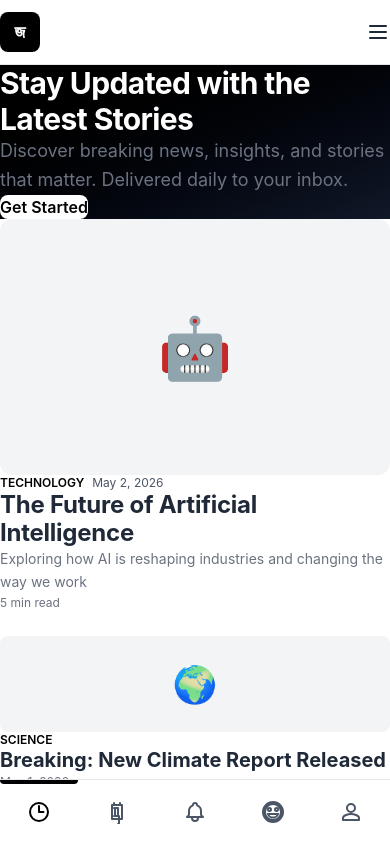
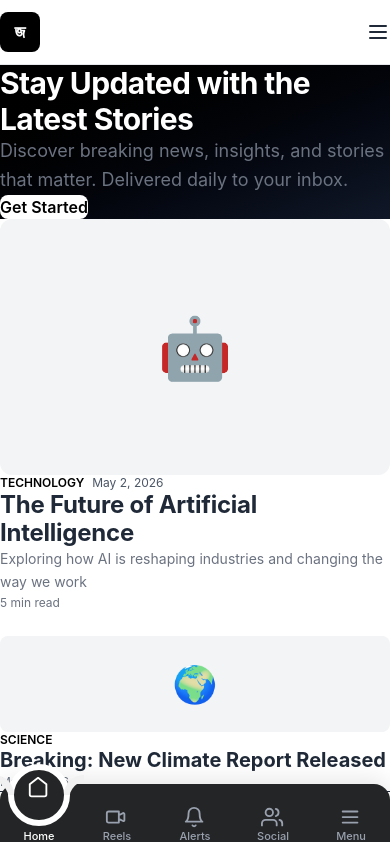
Before and after one commit to FullstackRakibul/jonosrot-portal, a Vue app: page / in a window 390 px wide. Shown: the top 842 px of the page. Built offline with nearby package versions, Linux system fonts and the light colour scheme.

Commit message:
UI : update the bottom nav bar

```diff
--- a/components.d.ts
+++ b/components.d.ts
@@ -7,12 +7,9 @@ export {}
 /* prettier-ignore */
 declare module 'vue' {
   export interface GlobalComponents {
-    AButton: typeof import('ant-design-vue/es')['Button']
     BottomNav: typeof import('./src/components/BottomNav.vue')['default']
-    ClientModal: typeof import('./src/components/forms/ClientModal.vue')['default']
     Footer: typeof import('./src/components/Footer.vue')['default']
     HeroSection: typeof import('./src/components/HeroSection.vue')['default']
-    KPIBox: typeof import('./src/components/shared/KPIBox.vue')['default']
     NavBar: typeof import('./src/components/NavBar.vue')['default']
     RouterLink: typeof import('vue-router')['RouterLink']
     RouterView: typeof import('vue-router')['RouterView']
--- a/src/App.vue
+++ b/src/App.vue
@@ -8,7 +8,7 @@ import BottomNav from '@/components/BottomNav.vue'
 <template>
   <div class="min-h-screen bg-white flex flex-col">
     <NavBar />
-    <main class="flex-1 pb-16 md:pb-0">
+    <main class="w-full  pb-16px md:pb-0">
       <RouterView />
     </main>
     <!-- Desktop Footer -->
@@ -18,5 +18,4 @@ import BottomNav from '@/components/BottomNav.vue'
   </div>
 </template>
 
-<style scoped>
-</style>
+<style scoped></style>
--- a/src/components/BottomNav.vue
+++ b/src/components/BottomNav.vue
@@ -1,4 +1,5 @@
 <script setup lang="ts">
+import { ref, watch, onMounted } from 'vue'
 import { useRouter, useRoute } from 'vue-router'
 
 const router = useRouter()
@@ -7,103 +8,172 @@ const route = useRoute()
 interface NavItem {
   id: string
   label: string
-  icon: string
-  path?: string
+  path: string
+  outlinedIcon: string
+  filledIcon: string
 }
 
 const navItems: NavItem[] = [
   {
     id: 'home',
     label: 'Home',
-    icon: 'M3 12a9 9 0 1 1 18 0a9 9 0 0 1-18 0M12 6v6h4.5',
-    path: '/'
+    path: '/',
+    outlinedIcon: 'M3 9l9-7 9 7v11a2 2 0 0 1-2 2H5a2 2 0 0 1-2-2z',
+    filledIcon: 'M3 9l9-7 9 7v11a2 2 0 0 1-2 2H5a2 2 0 0 1-2-2z'
   },
   {
     id: 'reels',
     label: 'Reels',
-    icon: 'M9 3v2h6V3M7 5h10v14H7z M11 8h2v8h-2M9 8h1v8H9m4 0h1v8h-1',
-    path: '/reels'
+    path: '/reels',
+    outlinedIcon: 'M15 10l4.553-2.276A1 1 0 0 1 21 8.618v6.764a1 1 0 0 1-1.447.894L15 14v-4z M4 6a2 2 0 0 0-2 2v8a2 2 0 0 0 2 2h11V6H4z',
+    filledIcon: 'M15 10l4.553-2.276A1 1 0 0 1 21 8.618v6.764a1 1 0 0 1-1.447.894L15 14v-4z M4 6a2 2 0 0 0-2 2v8a2 2 0 0 0 2 2h11V6H4z'
   },
   {
     id: 'notification',
-    label: 'Notifications',
-    icon: 'M15 17h5l-1.405-1.405A2.032 2.032 0 0 1 18 14.158V11a6.002 6.002 0 0 0-4-5.659V5a2 2 0 1 0-4 0v.341C7.67 6.165 6 8.388 6 11v3.159c0 .538-.214 1.055-.595 1.436L4 17h5m6 0v1a3 3 0 1 1-6 0v-1m6 0H9',
-    path: '/notifications'
+    label: 'Alerts',
+    path: '/notifications',
+    outlinedIcon: 'M18 8A6 6 0 0 0 6 8c0 7-3 9-3 9h18s-3-2-3-9 M13.73 21a2 2 0 0 1-3.46 0',
+    filledIcon: 'M18 8A6 6 0 0 0 6 8c0 7-3 9-3 9h18s-3-2-3-9 M13.73 21a2 2 0 0 1-3.46 0'
   },
   {
     id: 'social',
     label: 'Social',
-    icon: 'M12 2a10 10 0 1 0 10 10A10 10 0 0 0 12 2m0 18a8 8 0 1 1 8-8 8 8 0 0 1-8 8m3.5-9a1.5 1.5 0 1 1 0-3 1.5 1.5 0 0 1 0 3m-7 0a1.5 1.5 0 1 1 0-3 1.5 1.5 0 0 1 0 3m3.5 6.5c2.33 0 4.31-1.46 5.11-3.5H6.89c.8 2.04 2.78 3.5 5.11 3.5',
-    path: '/social'
+    path: '/social',
+    outlinedIcon: 'M17 21v-2a4 4 0 0 0-4-4H5a4 4 0 0 0-4 4v2 M9 3a4 4 0 1 0 0 8 4 4 0 0 0 0-8z M23 21v-2a4 4 0 0 0-3-3.87 M16 3.13a4 4 0 0 1 0 7.75',
+    filledIcon: 'M17 21v-2a4 4 0 0 0-4-4H5a4 4 0 0 0-4 4v2 M9 3a4 4 0 1 0 0 8 4 4 0 0 0 0-8z M23 21v-2a4 4 0 0 0-3-3.87 M16 3.13a4 4 0 0 1 0 7.75'
   },
   {
     id: 'profile',
-    label: 'Profile',
-    icon: 'M12 12a4 4 0 1 0 0-8 4 4 0 0 0 0 8m0 2c-2.67 0-8 1.34-8 4v2h16v-2c0-2.66-5.33-4-8-4',
-    path: '/profile'
+    label: 'Menu',
+    path: '/profile',
+    outlinedIcon: 'M4 6h16 M4 12h16 M4 18h16',
+    filledIcon: 'M4 6h16 M4 12h16 M4 18h16'
   }
 ]
 
-const isActive = (path?: string) => {
-  if (!path) return false
-  return route.path === path
+// Using a local ref for instant UI response before router completes
+const activeIndex = ref(0)
+
+// Sync with route changes
+const syncRoute = () => {
+  const index = navItems.findIndex(item => route.path === item.path)
+  activeIndex.value = index === -1 ? 0 : index
 }
 
-const navigate = (item: NavItem) => {
-  if (item.path) {
-    router.push(item.path)
-  }
+watch(() => route.path, syncRoute)
+onMounted(syncRoute)
+
+const navigate = (item: NavItem, index: number) => {
+  activeIndex.value = index // Immediate UI update
+  router.push(item.path)
 }
 </script>
 
 <template>
-  <!-- Bottom Navigation - Mobile Only -->
-  <nav class="fixed bottom-0 left-0 right-0 md:hidden bg-white border-t border-gray-200 z-40">
-    <div class="flex justify-around items-center h-16">
-      <button
-        v-for="item in navItems"
-        :key="item.id"
-        @click="navigate(item)"
-        class="flex flex-col items-center justify-center h-full flex-1 gap-1 text-gray-600 hover:text-black transition-colors relative group"
-        :class="{ 'text-black': isActive(item.path) }"
-        :title="item.label"
-      >
-        <!-- Icon -->
-        <svg
-          class="w-6 h-6"
-          :class="{ 'text-black': isActive(item.path), 'text-gray-600': !isActive(item.path) }"
-          fill="none"
-          stroke="currentColor"
-          viewBox="0 0 24 24"
-          stroke-width="2"
-        >
-          <path stroke-linecap="round" stroke-linejoin="round" :d="item.icon" />
-        </svg>
+  <div class="h-20 md:hidden bg-white" />
 
-        <!-- Label (show on hover for smaller screens) -->
-        <span class="text-xs hidden sm:block opacity-0 group-hover:opacity-100 transition-opacity">
-          {{ item.label }}
-        </span>
+  <!-- Nav Container -->
+  <nav
+    class="fixed bottom-0 left-0 right-0 md:hidden bg-[#242526] z-40 rounded-t-2xl shadow-[0_-4px_25px_rgba(0,0,0,0.1)]">
+    <!--
+      Removed padding and used strict flex-1 to ensure mathematically perfect alignment
+      between the indicator width and the nav item widths.
+    -->
+    <ul class="relative flex w-full h-15 m-0 p-0 list-none">
 
-        <!-- Active Indicator -->
-        <div
-          v-if="isActive(item.path)"
-          class="absolute top-0 left-0 right-0 h-1 bg-black rounded-b"
-        />
-      </button>
-    </div>
+      <!-- Fluid Magic Indicator Background -->
+      <div class="absolute top-0 left-0 h-full pointer-events-none indicator-transition" :style="{
+        width: `${100 / navItems.length}%`,
+        transform: `translateX(${activeIndex * 100}%)`
+      }">
+        <div class="indicator-circle"></div>
+      </div>
+
+      <!-- Navigation Items -->
+      <li v-for="(item, index) in navItems" :key="item.id"
+        class="relative z-10 flex-1 flex justify-center items-center h-full">
+        <button @click="navigate(item, index)"
+          class="flex flex-col items-center justify-center w-full h-full group bg-transparent border-none outline-none tap-transparent"
+          :title="item.label">
+          <!-- Icon Container -->
+          <div class="relative flex items-center justify-center w-8 h-8 rounded-full transition-all duration-500 z-20"
+            :class="[
+              activeIndex === index
+                ? '-translate-y-6.5  text-white'
+                : 'text-gray-400 group-hover:text-gray-200 translate-y-1'
+            ]">
+            <svg class="w-6 h-6.5 transition-colors duration-300" fill="none" stroke="currentColor" viewBox="0 0 26 26"
+              stroke-width="2" stroke-linecap="round" stroke-linejoin="round">
+              <path :d="activeIndex === index ? item.filledIcon : item.outlinedIcon" />
+            </svg>
+          </div>
+
+          <!-- Label -->
+          <span class="absolute bottom-0 text-[11px] font-medium transition-all duration-500" :class="[
+            activeIndex === index
+              ? 'opacity-100 text-white translate-y-0'
+              : 'opacity-100 text-gray-400 translate-y-0'
+          ]">
+            {{ item.label }}
+          </span>
+        </button>
+      </li>
+    </ul>
   </nav>
-
-  <!-- Padding for bottom nav on mobile -->
-  <div class="h-16 md:hidden" />
 </template>
 
 <style scoped>
-button {
-  user-select: none;
+.tap-transparent {
+  -webkit-tap-highlight-color: transparent;
 }
 
-button:active {
-  background-color: rgba(0, 0, 0, 0.05);
+/* Premium bouncy transition for the sliding effect */
+.indicator-transition {
+  transition: transform 0.5s cubic-bezier(0.68, -0.55, 0.265, 1.55);
+}
+
+/* Precision CSS Geometry for the Cutout */
+.indicator-circle {
+  position: absolute;
+  top: -20px;
+  left: 50%;
+  transform: translateX(-50%);
+  width: 50px;
+  height: 50px;
+  background-color: #242526;
+  border-radius: 50%;
+  /* 6px border matches the app background color (white) */
+  border: 6px solid #ffffff;
+  box-sizing: content-box;
+}
+
+/* Left curve of the cutout */
+.indicator-circle::before {
+  content: '';
+  position: absolute;
+  top: 10px;
+  /* Aligns exactly with the top of the nav bar */
+  left: -25px;
+  width: 20px;
+  height: 20px;
+  background: transparent;
+  border-top-right-radius: 20px;
+  /* Shadow color must match the app background color (white) */
+  box-shadow: 5px -5px 0 0 #f1f1f1;
+}
+
+/* Right curve of the cutout */
+.indicator-circle::after {
+  content: '';
+  position: absolute;
+  top: 10px;
+  /* Aligns exactly with the top of the nav bar */
+  right: -25px;
+  width: 20px;
+  height: 20px;
+  background: transparent;
+  border-top-left-radius: 20px;
+  /* Shadow color must match the app background color (white) */
+  box-shadow: -5px -5px 0 0 #f1f1f1;
 }
 </style>
--- a/src/components/HeroSection.vue
+++ b/src/components/HeroSection.vue
@@ -35,9 +35,9 @@ const featuredStories = [
 </script>
 
 <template>
-  <div class="w-full">
+  <div class=" max-w-7xl mx-auto  ">
     <!-- Hero Banner -->
-    <div class="bg-gradient-to-br from-black to-gray-900 text-white py-16 sm:py-24">
+    <div class="bg-linear-to-br from-black to-gray-900 text-white py-16 sm:py-24">
       <div class="max-w-7xl mx-auto px-4 sm:px-6 lg:px-8">
         <div class="max-w-3xl">
           <h1 class="text-4xl sm:text-5xl lg:text-6xl font-bold mb-4 leading-tight">
@@ -58,7 +58,8 @@ const featuredStories = [
       <div class="grid grid-cols-1 md:grid-cols-3 gap-6 mb-12">
         <!-- Large Featured Article -->
         <div class="md:col-span-2 group cursor-pointer">
-          <div class="bg-gray-100 rounded-xl overflow-hidden mb-4 h-64 sm:h-80 flex items-center justify-center text-6xl hover:bg-gray-200 transition-colors">
+          <div
+            class="bg-gray-100 rounded-xl overflow-hidden mb-4 h-64 sm:h-80 flex items-center justify-center text-6xl hover:bg-gray-200 transition-colors">
             {{ featuredStories[0].image }}
           </div>
           <div>
@@ -78,12 +79,10 @@ const featuredStories = [
 
         <!-- Sidebar Featured Articles -->
         <div class="space-y-6">
-          <div
-            v-for="(story, index) in featuredStories.slice(1)"
-            :key="story.id"
-            class="group cursor-pointer border-b pb-6 last:border-b-0 last:pb-0"
-          >
-            <div class="bg-gray-100 rounded-lg overflow-hidden mb-3 h-24 flex items-center justify-center text-4xl hover:bg-gray-200 transition-colors">
+          <div v-for="(story, index) in featuredStories.slice(1)" :key="story.id"
+            class="group cursor-pointer border-b pb-6 last:border-b-0 last:pb-0">
+            <div
+              class="bg-gray-100 rounded-lg overflow-hidden mb-3 h-24 flex items-center justify-center text-4xl hover:bg-gray-200 transition-colors">
               {{ story.image }}
             </div>
             <div class="flex items-center gap-2 mb-2">
@@ -102,14 +101,12 @@ const featuredStories = [
     <div class="border-b border-gray-200">
       <div class="max-w-7xl mx-auto px-4 sm:px-6 lg:px-8">
         <div class="flex gap-4 overflow-x-auto pb-4 pt-6 scroll-smooth">
-          <button class="px-4 py-2 bg-black text-white rounded-full text-sm font-medium whitespace-nowrap hover:bg-gray-800 transition-colors">
+          <button
+            class="px-4 py-2 bg-black text-white rounded-full text-sm font-medium whitespace-nowrap hover:bg-gray-800 transition-colors">
             All
           </button>
-          <button
-            v-for="category in categories"
-            :key="category"
-            class="px-4 py-2 border border-gray-300 text-gray-700 rounded-full text-sm font-medium whitespace-nowrap hover:border-black hover:text-black transition-colors"
-          >
+          <button v-for="category in categories" :key="category"
+            class="px-4 py-2 border border-gray-300 text-gray-700 rounded-full text-sm font-medium whitespace-nowrap hover:border-black hover:text-black transition-colors">
             {{ category }}
           </button>
         </div>
@@ -121,11 +118,8 @@ const featuredStories = [
       <h2 class="text-2xl sm:text-3xl font-bold mb-8">Latest Stories</h2>
 
       <div class="grid grid-cols-1 sm:grid-cols-2 lg:grid-cols-3 gap-6">
-        <div
-          v-for="i in 6"
-          :key="i"
-          class="group cursor-pointer border border-gray-200 rounded-lg overflow-hidden hover:border-black transition-colors hover:shadow-lg"
-        >
+        <div v-for="i in 6" :key="i"
+          class="group cursor-pointer border border-gray-200 rounded-lg overflow-hidden hover:border-black transition-colors hover:shadow-lg">
           <div class="bg-gray-100 h-48 flex items-center justify-center text-5xl hover:bg-gray-200 transition-colors">
             🔥
           </div>
@@ -147,7 +141,8 @@ const featuredStories = [
 
       <!-- Load More Button -->
       <div class="flex justify-center mt-12">
-        <button class="px-8 py-3 border-2 border-black text-black font-semibold rounded-lg hover:bg-black hover:text-white transition-colors">
+        <button
+          class="px-8 py-3 border-2 border-black text-black font-semibold rounded-lg hover:bg-black hover:text-white transition-colors">
           Load More Stories
         </button>
       </div>
--- a/src/views/Home.vue
+++ b/src/views/Home.vue
@@ -3,5 +3,7 @@ import HeroSection from '@/components/HeroSection.vue'
 </script>
 
 <template>
-  <HeroSection />
+  <div class="md:pt-25px">
+    <HeroSection class="pb-20" />
+  </div>
 </template>
```
